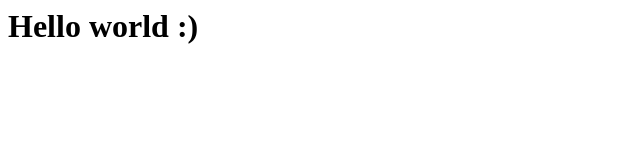
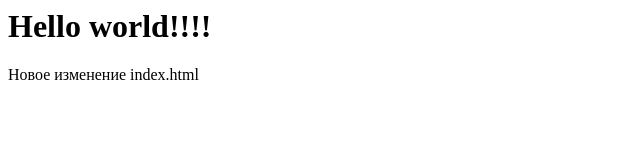
Before and after one commit to JonySeed/testing, a plain HTML site: page index.html in a window 1280 px wide. Shown: the whole page, without its empty margins (0-640 px from the left). Drawn offline with Linux system fonts and the light colour scheme.

Commit message:
second commit

```diff
--- a/index.html
+++ b/index.html
@@ -1,5 +1,6 @@
 <html>
 <body>
-<h1> Hello world :)</h1>
+<h1> Hello world!!!!</h1>
+<p> Новое изменение index.html</p>
 </body>
 </html>
```
